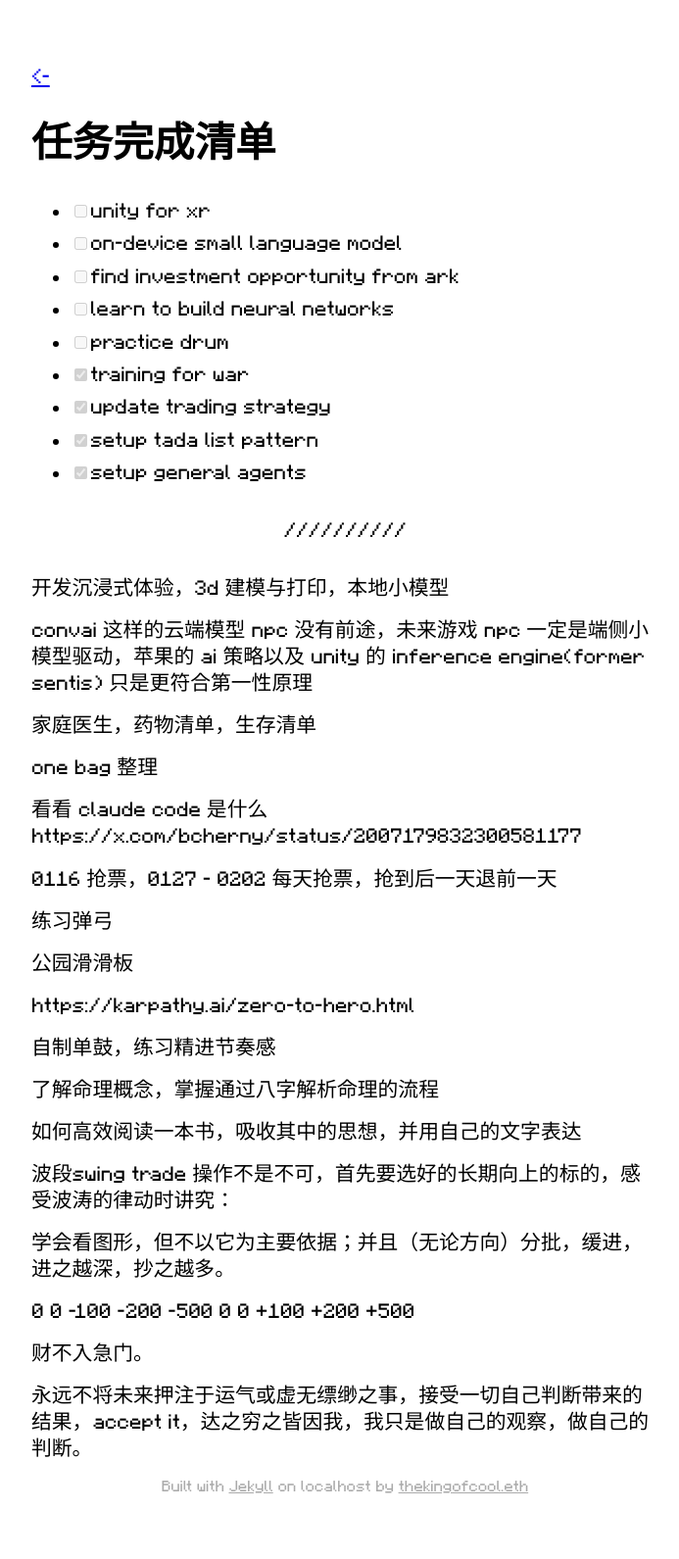
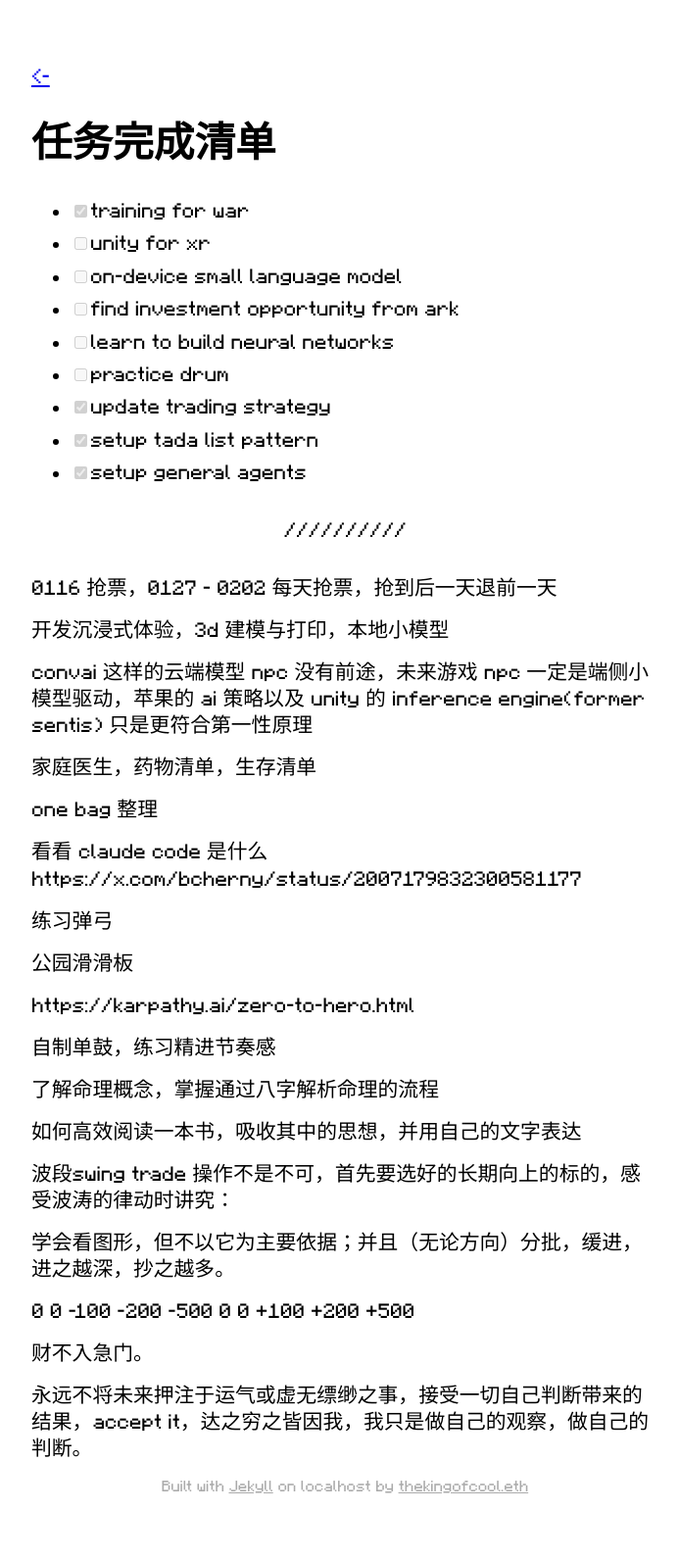
Before and after one commit to thekingofcool/daily, a Jekyll site: the page built from pages/tada.md, in a window 1280 px wide. Shown: the whole page at 98% size, without its empty margins (288-981 px from the left). Built offline with Jekyll 4.4.1, drawn with Linux system fonts in a browser that asks for light colours; some web fonts are replaced; part of the change alters nothing that is shown.

Commit message:
daily update: 2026-01-12 15:42:12

```diff
--- a/pages/tada.md
+++ b/pages/tada.md
@@ -5,17 +5,19 @@ permalink: /tada/
 description: "todo for today"
 ---
 
+- [x] training for war
 - [ ] unity for xr
 - [ ] on-device small language model
 - [ ] find investment opportunity from ark
 - [ ] learn to build neural networks
 - [ ] practice drum
-- [x] training for war
 - [x] update trading strategy
 - [x] setup tada list pattern
 - [x] setup general agents
 
 ---
+
+0116 抢票，0127 - 0202 每天抢票，抢到后一天退前一天
 
 开发沉浸式体验，3d 建模与打印，本地小模型
 
@@ -26,8 +28,6 @@ convai 这样的云端模型 npc 没有前途，未来游戏 npc 一定是端侧
 one bag 整理
 
 看看 claude code 是什么 https://x.com/bcherny/status/2007179832300581177
-
-0116 抢票，0127 - 0202 每天抢票，抢到后一天退前一天
 
 练习弹弓
 
```
Also changed, not shown: 2 other files.
